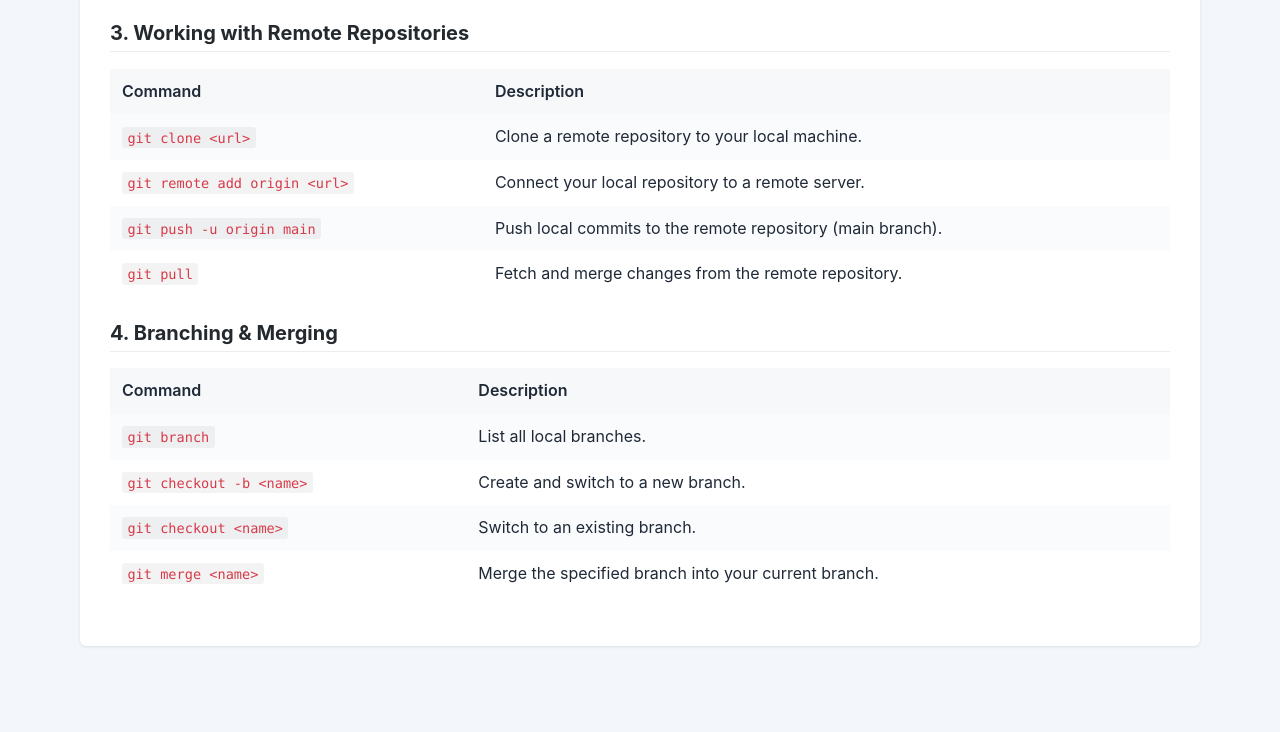
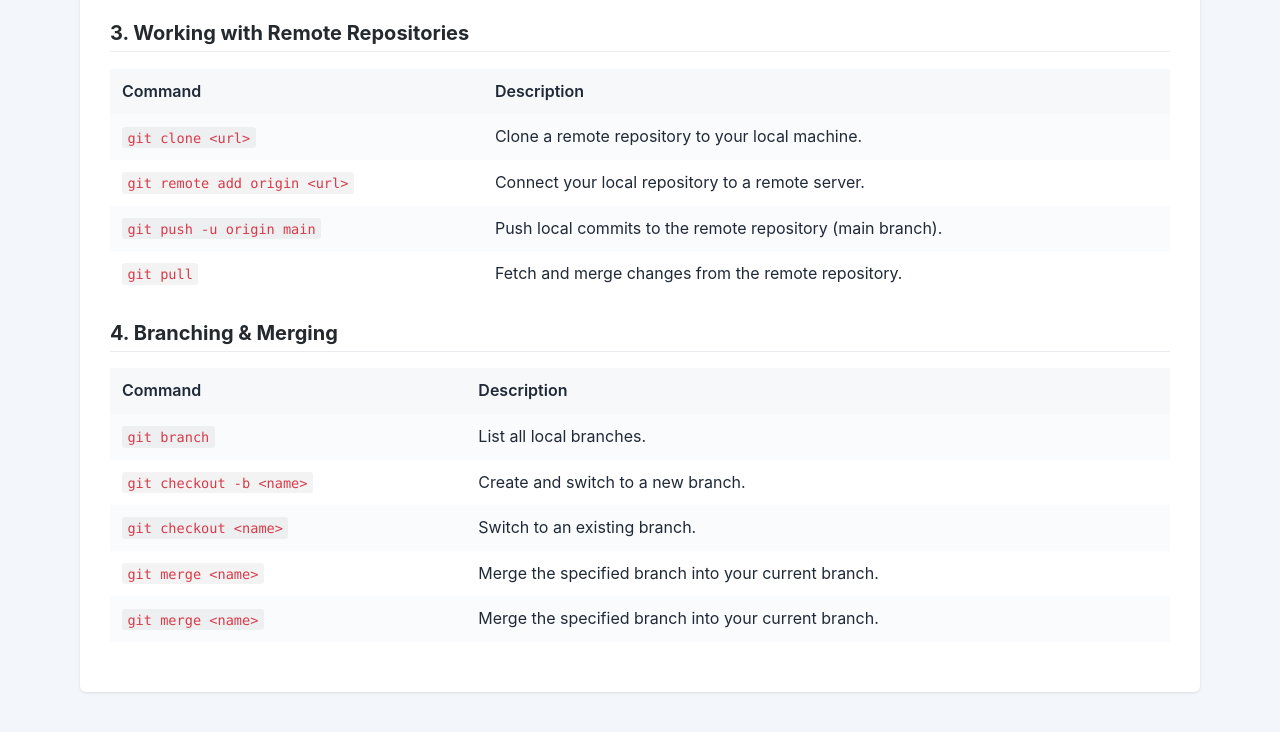
Before and after one commit to dewssanjaykumar-bit/git-and-github, a plain HTML site: page index.html in a window 1280 px wide. Shown: the part 2200-2932 px from the top of the page. Before the commit the page ends 2894 px from the top, so only its background shows below. Drawn offline with Linux system fonts and the light colour scheme.

Commit message:
tr added

```diff
--- a/index.html
+++ b/index.html
@@ -156,6 +156,10 @@
             <td><code>git merge &lt;name&gt;</code></td>
             <td>Merge the specified branch into your current branch.</td>
           </tr>
+          <tr>
+            <td><code>git merge &lt;name&gt;</code></td>
+            <td>Merge the specified branch into your current branch.</td>
+          </tr>
         </table>
       </div>
     </main>
```
